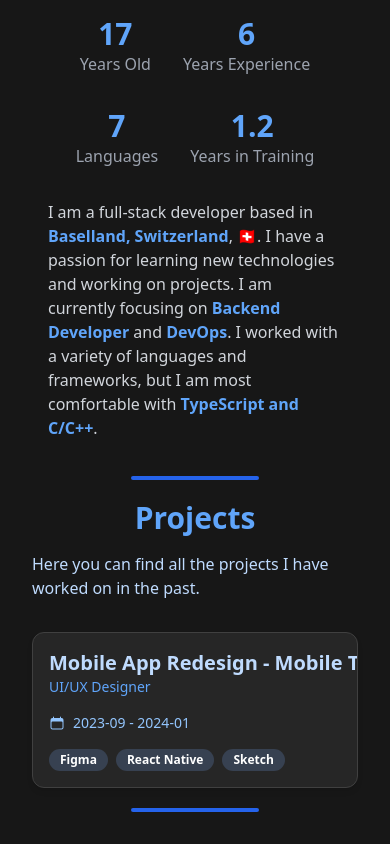
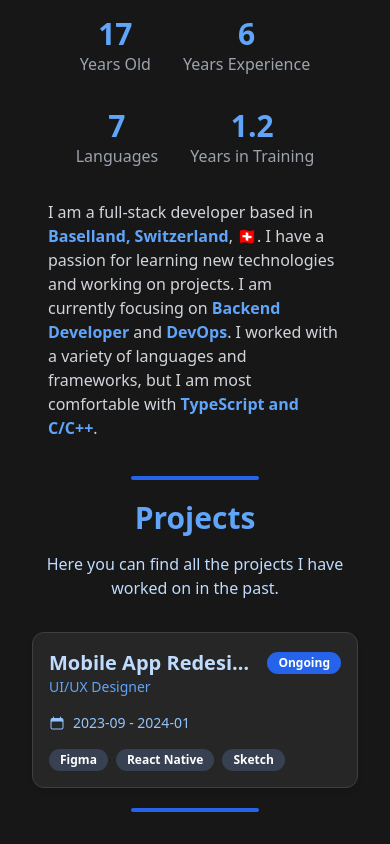
Before and after one commit to Fabbboy/portfolio, a Next.js app: page / in a window 390 px wide. Shown: the part 1073-1917 px from the top of the page. Built offline with nearby package versions, Linux system fonts and the light colour scheme.

Commit message:
now responsive

```diff
--- a/src/app/page.tsx
+++ b/src/app/page.tsx
@@ -4,7 +4,6 @@ import HeroComponent from "../components/HeroComponent";
 import ProfileComponent from "@/components/ProfileComponent";
 import { Badge } from "@/components/ui/badge";
 import { Card, CardContent } from "@/components/ui/card";
-import Image from "next/image";
 import { CalendarIcon } from "@heroicons/react/24/solid";
 
 export default function Home() {
@@ -33,16 +32,17 @@ export default function Home() {
         <div className="flex flex-col items-center space-y-8">
           <div className="flex flex-col items-center space-y-4">
             <p className="text-3xl font-bold text-blue-400">Projects</p>
-            <span className="text-blue-200">
+            <span className="text-blue-200 text-center">
               Here you can find all the projects I have worked on in the past.
             </span>
           </div>
-          <div className="grid grid-cols-1 sm:grid-cols-2 md:grid-cols-3 gap-6 justify-items-center justify-items-center">
+
+          <div className="grid grid-cols-1 sm:grid-cols-2 md:grid-cols-3 gap-6 w-full">
             <Card className="bg-neutral-800 border-neutral-700 text-blue-100 rounded-xl shadow-md w-full overflow-hidden">
               <CardContent className="p-4 space-y-4">
-                <div className="flex items-center space-x-6 w-full">
-                  <div className="flex flex-col flex-grow">
-                    <div className="flex justify-between items-center w-full space-x-8">
+                <div className="flex items-center space-x-6 w-full min-w-0">
+                  <div className="flex flex-col flex-grow min-w-0">
+                    <div className="flex justify-between items-center w-full space-x-4 min-w-0">
                       <span className="text-xl font-semibold text-blue-200 truncate">
                         Mobile App Redesign - Mobile Team
                       </span>
```
